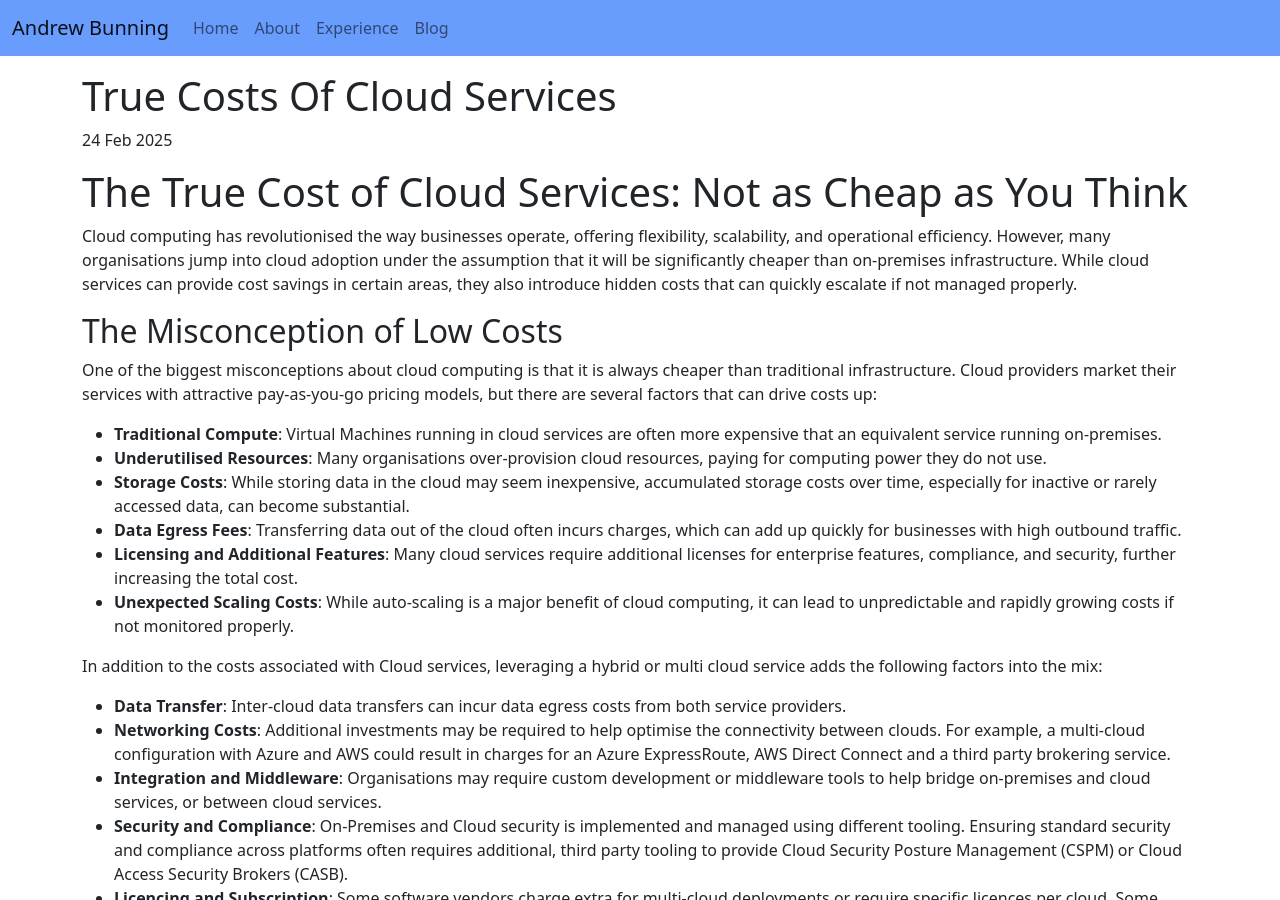
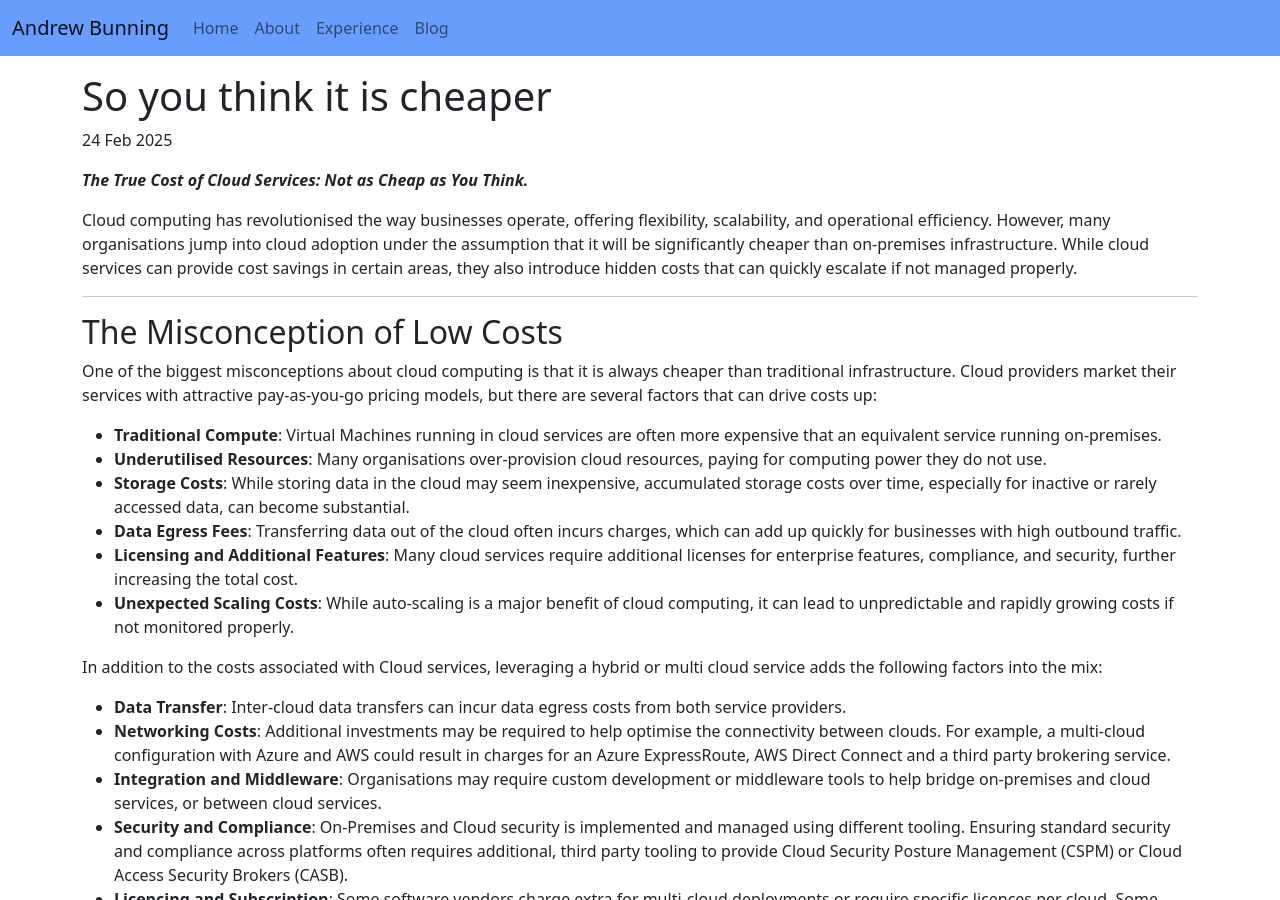
Before and after one commit to AndyBunning/andybunning.github.io, a Jekyll site: the page built from _posts/2025-02-24-True-Costs-of-Cloud-Services.md, in a window 1280 px wide and 900 px high. Built offline with Jekyll 4.4.1, drawn with Linux system fonts in a browser that asks for light colours; our own code applies the rules of GitHub Pages for plain Markdown files.

Commit message:
update 2025 Feb post

```diff
--- a/_posts/2025-02-24-True-Costs-of-Cloud-Services.md
+++ b/_posts/2025-02-24-True-Costs-of-Cloud-Services.md
@@ -1,6 +1,16 @@
-# The True Cost of Cloud Services: Not as Cheap as You Think
+---
+layout: post
+title: So you think it is cheaper
+excerpt_separator: <!--more-->
+---
+
+***The True Cost of Cloud Services: Not as Cheap as You Think.***
 
 Cloud computing has revolutionised the way businesses operate, offering flexibility, scalability, and operational efficiency. However, many organisations jump into cloud adoption under the assumption that it will be significantly cheaper than on-premises infrastructure. While cloud services can provide cost savings in certain areas, they also introduce hidden costs that can quickly escalate if not managed properly.
+
+<!--more-->
+
+---
 
 ## The Misconception of Low Costs
 
```
